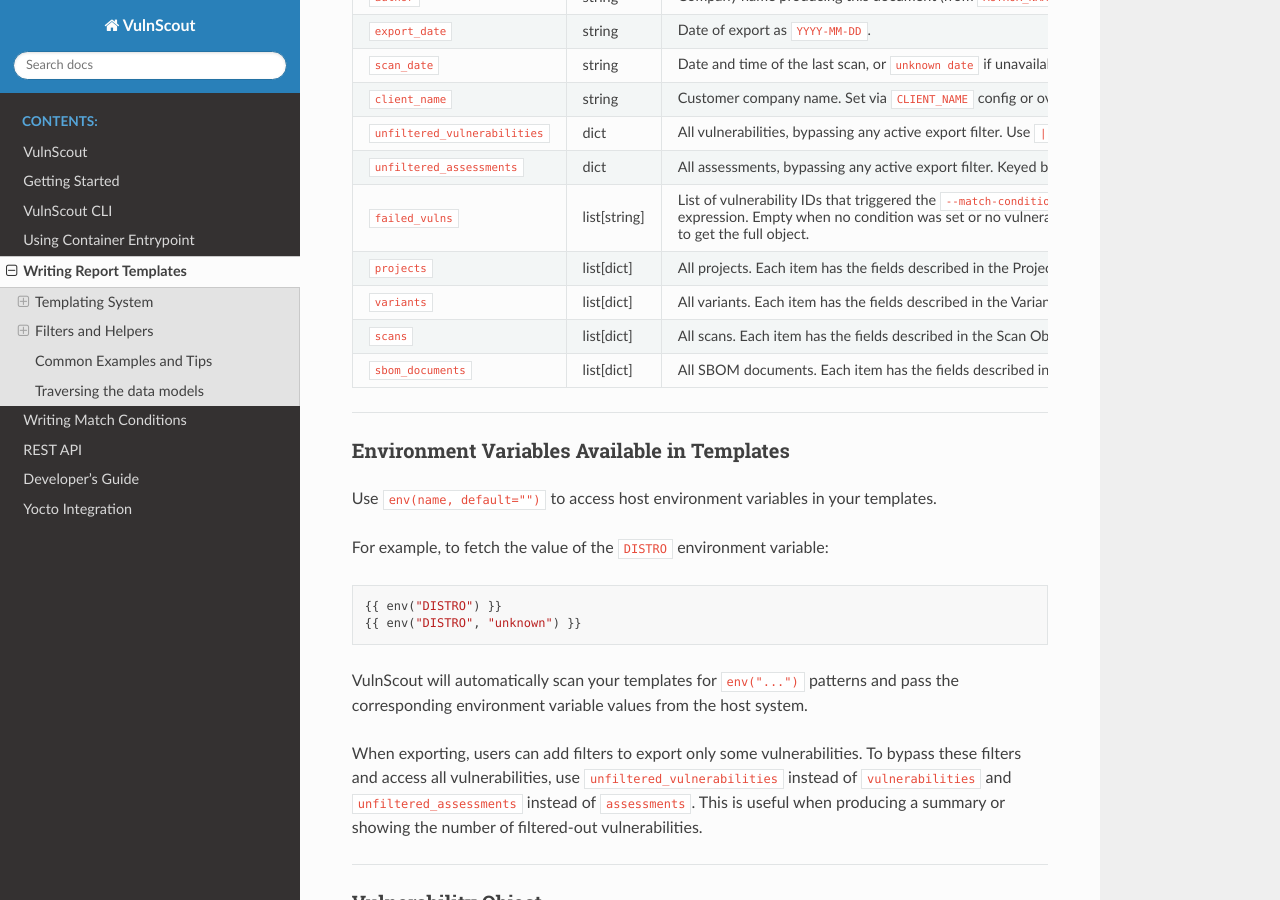
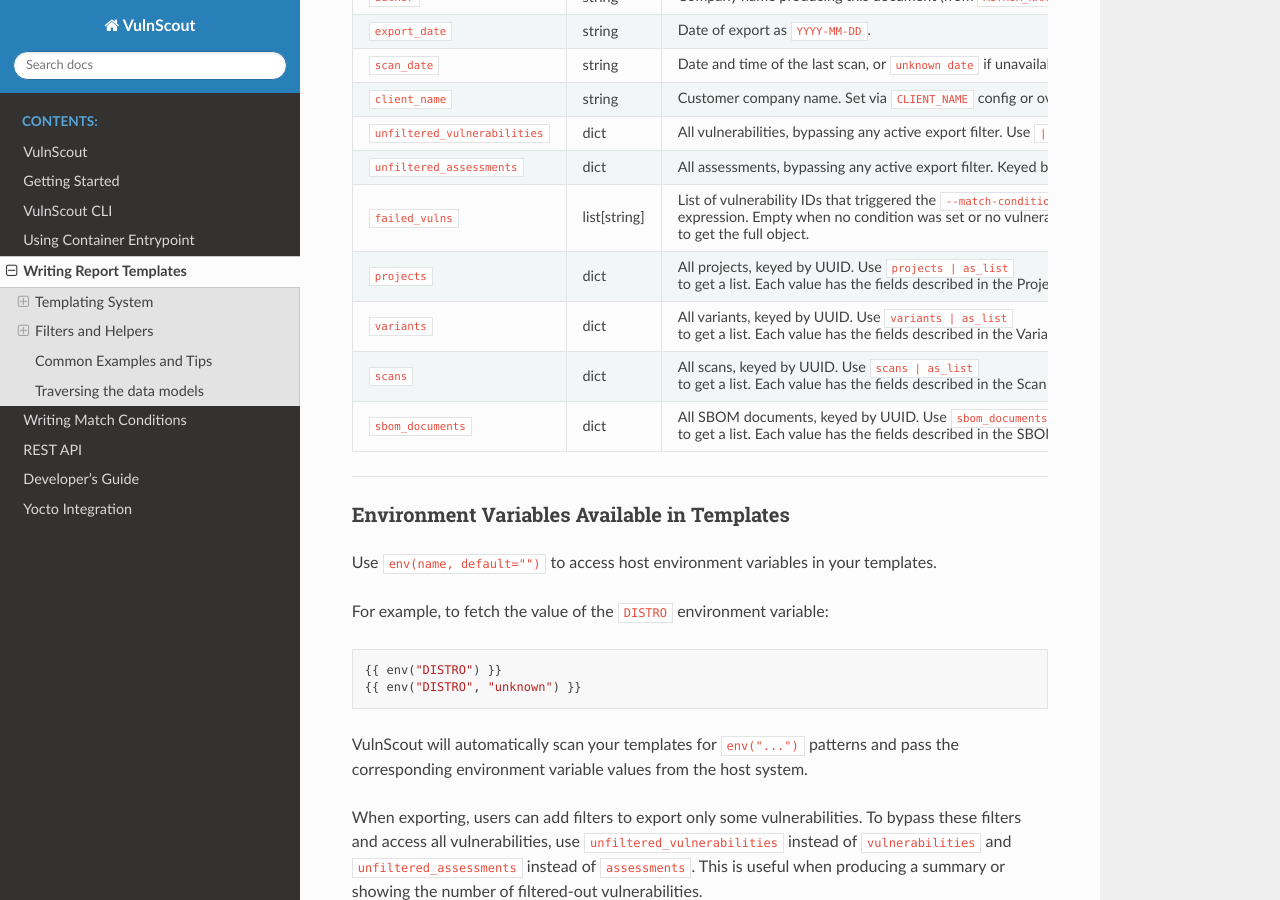
Before and after one commit to savoirfairelinux/vulnscout, a Sphinx documentation site: the page built from doc/source/templates.md, in a window 1280 px wide and 900 px high, scrolled down 1146 px. Built offline with Sphinx 7.4.7 and the Read the Docs theme 3.1.0, drawn with Linux system fonts in a browser that asks for light colours; some of the changed text lies outside the part shown.

Commit message:
templates: refactor kwargs

```diff
--- a/doc/source/templates.md
+++ b/doc/source/templates.md
@@ -46,10 +46,10 @@
 | `unfiltered_vulnerabilities` | dict | All vulnerabilities, bypassing any active export filter. Use `\| as_list` to get a list. Always the full dataset. |
 | `unfiltered_assessments` | dict | All assessments, bypassing any active export filter. Keyed by assessment ID. |
 | `failed_vulns` | list[string] | List of vulnerability IDs that triggered the `--match-condition` expression. Empty when no condition was set or no vulnerability matched. Use `unfiltered_vulnerabilities[vuln_id]` to get the full object. |
-| `projects` | list[dict] | All projects. Each item has the fields described in the Project Object section below. |
-| `variants` | list[dict] | All variants. Each item has the fields described in the Variant Object section below. |
-| `scans` | list[dict] | All scans. Each item has the fields described in the Scan Object section below. |
-| `sbom_documents` | list[dict] | All SBOM documents. Each item has the fields described in the SBOM Document Object section below. |
+| `projects` | dict | All projects, keyed by UUID. Use `projects \| as_list` to get a list. Each value has the fields described in the Project Object section below. |
+| `variants` | dict | All variants, keyed by UUID. Use `variants \| as_list` to get a list. Each value has the fields described in the Variant Object section below. |
+| `scans` | dict | All scans, keyed by UUID. Use `scans \| as_list` to get a list. Each value has the fields described in the Scan Object section below. |
+| `sbom_documents` | dict | All SBOM documents, keyed by UUID. Use `sbom_documents \| as_list` to get a list. Each value has the fields described in the SBOM Document Object section below. |
 
 ---
 
@@ -110,7 +110,7 @@
 | `version` | string | Version of the package. |
 | `cpe` | list[string] | List of CPE identifiers. |
 | `purl` | list[string] | List of PURL identifiers. |
-| `sbom_documents` | list[SBOM Document] | SBOM documents that list this package. |
+| `sbom_documents` | dict[string, SBOM Document] | SBOM documents that list this package, keyed by UUID. |
 | `variants` | list[string] | UUIDs of variants in which this package appears (derived from its SBOM documents). |
 | `vulnerabilities` | dict[string, Vulnerability] | Vulnerabilities affecting this package, keyed by vulnerability ID. |
 
@@ -153,8 +153,8 @@
 | `id` | string | Variant ID (UUID). |
 | `name` | string | Name of the variant (e.g. build configuration). |
 | `project_id` | string | UUID of the project this variant belongs to. |
-| `scans` | list[Scan] | All scans belonging to this variant. |
-| `sbom_documents` | list[SBOM Document] | All SBOM documents belonging to this variant (across all its scans). |
+| `scans` | dict[string, Scan] | All scans belonging to this variant, keyed by UUID. |
+| `sbom_documents` | dict[string, SBOM Document] | All SBOM documents belonging to this variant (across all its scans), keyed by UUID. |
 | `packages` | dict[string, Package] | All packages found in this variant, keyed by `name@version`. |
 | `assessments` | list[Assessment] | All assessments scoped to this variant. |
 | `vulnerabilities` | dict[string, Vulnerability] | All vulnerabilities that have at least one assessment in this variant, keyed by vulnerability ID. |
@@ -170,7 +170,7 @@
 | `timestamp` | string | Scan datetime in ISO 8601 format. |
 | `variant_id` | string | UUID of the variant this scan belongs to. |
 | `variant` | Variant | The variant object this scan belongs to. |
-| `sbom_documents` | list[SBOM Document] | All SBOM documents produced by this scan. |
+| `sbom_documents` | dict[string, SBOM Document] | All SBOM documents produced by this scan, keyed by UUID. |
 | `packages` | dict[string, Package] | All packages found across this scan's SBOM documents, keyed by `name@version`. |
 
 ---
```
Also changed, not shown: 1 other file.
